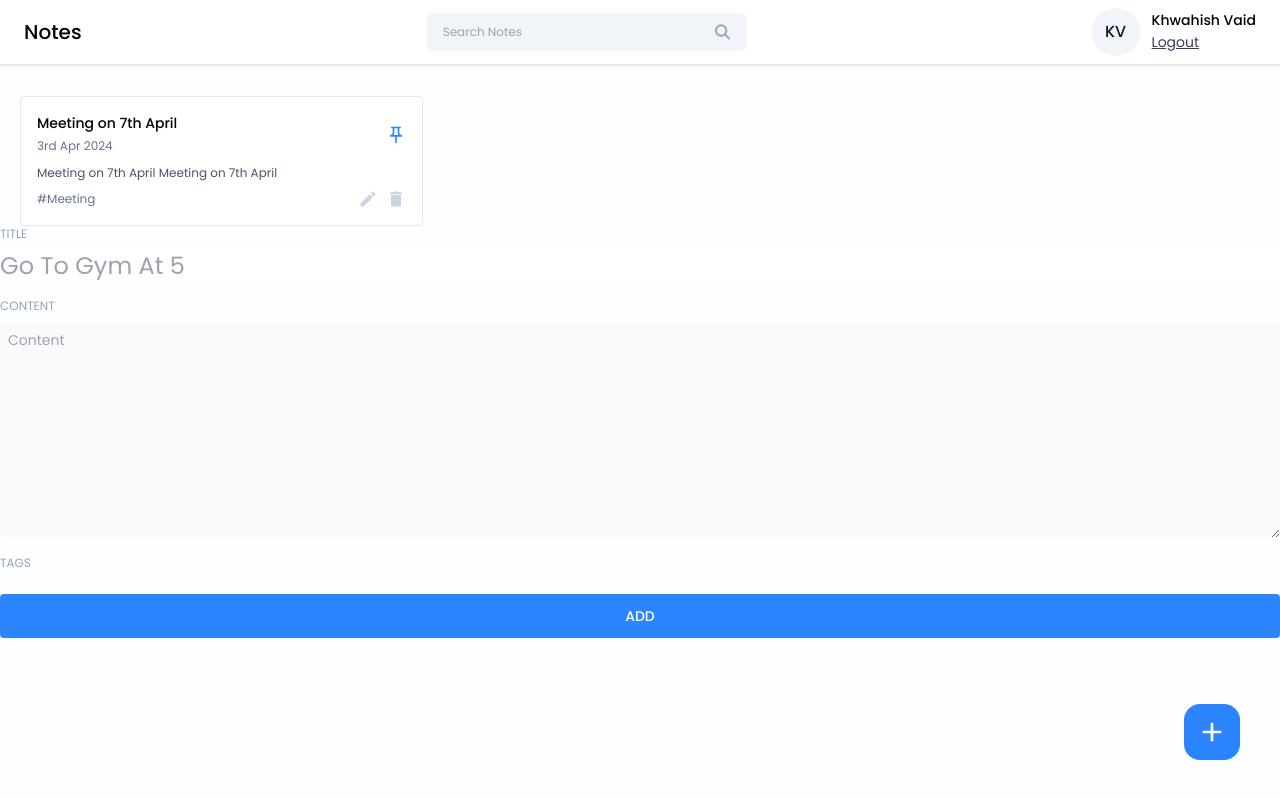
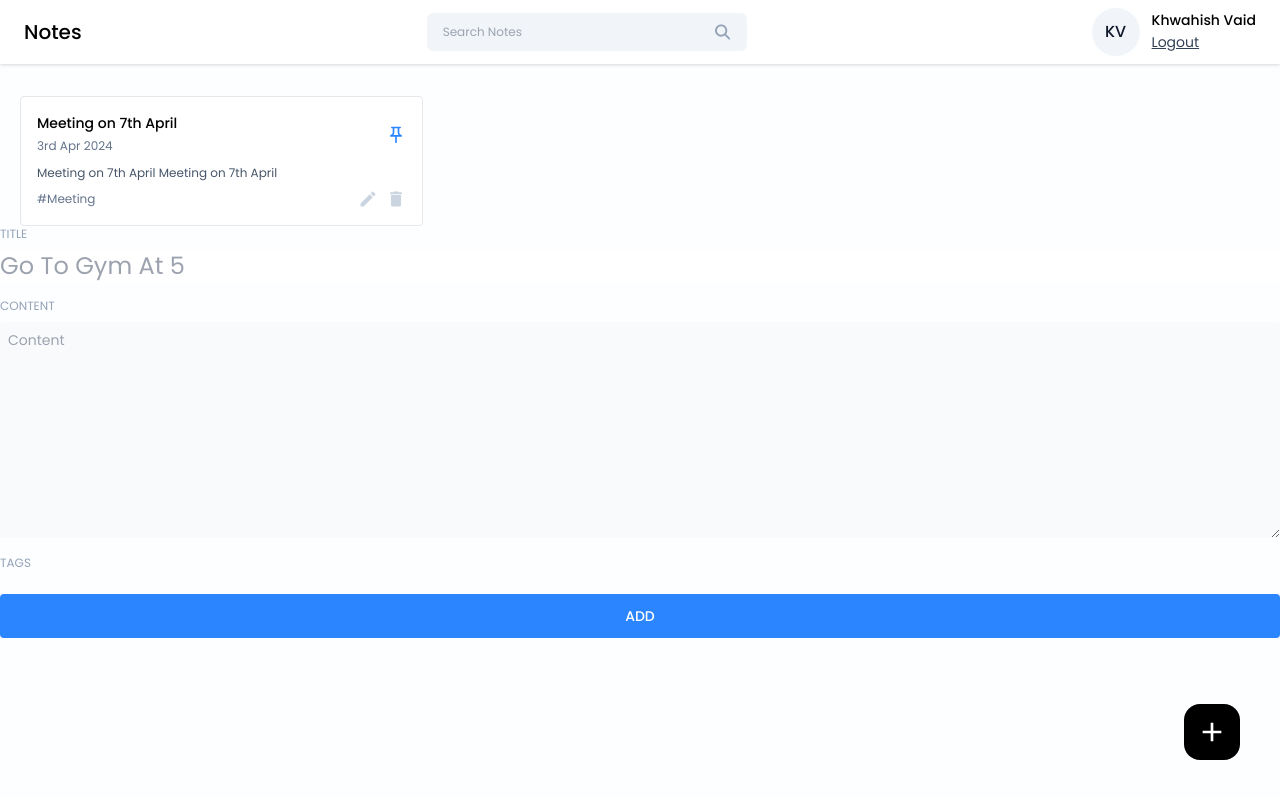
Before and after one commit to khwahish1509/Notes_Mern, a React (Vite) app in the folder frontend/Notes_App/: page /dashboard in a window 1280 px wide. Built offline with nearby package versions, Linux system fonts and the light colour scheme.

Commit message:
+ button

```diff
--- a/frontend/Notes_App/src/pages/Home/Home.jsx
+++ b/frontend/Notes_App/src/pages/Home/Home.jsx
@@ -25,7 +25,7 @@ const Home = () => {
             </div>
         </div>
 
-        <button className='w-14 h-14 flex items-center justify-center rounded-2xl bg-primary hover:bg-blue-600 absolute right-10 bottom-10' onClick={()=>{}}>
+        <button className='w-14 h-14 flex items-center justify-center rounded-2xl bg-black hover:bg-gray-600 absolute right-10 bottom-10' onClick={()=>{}}>
           <MdAdd className='text-[32px] text-white'/>
         </button>
 
```
